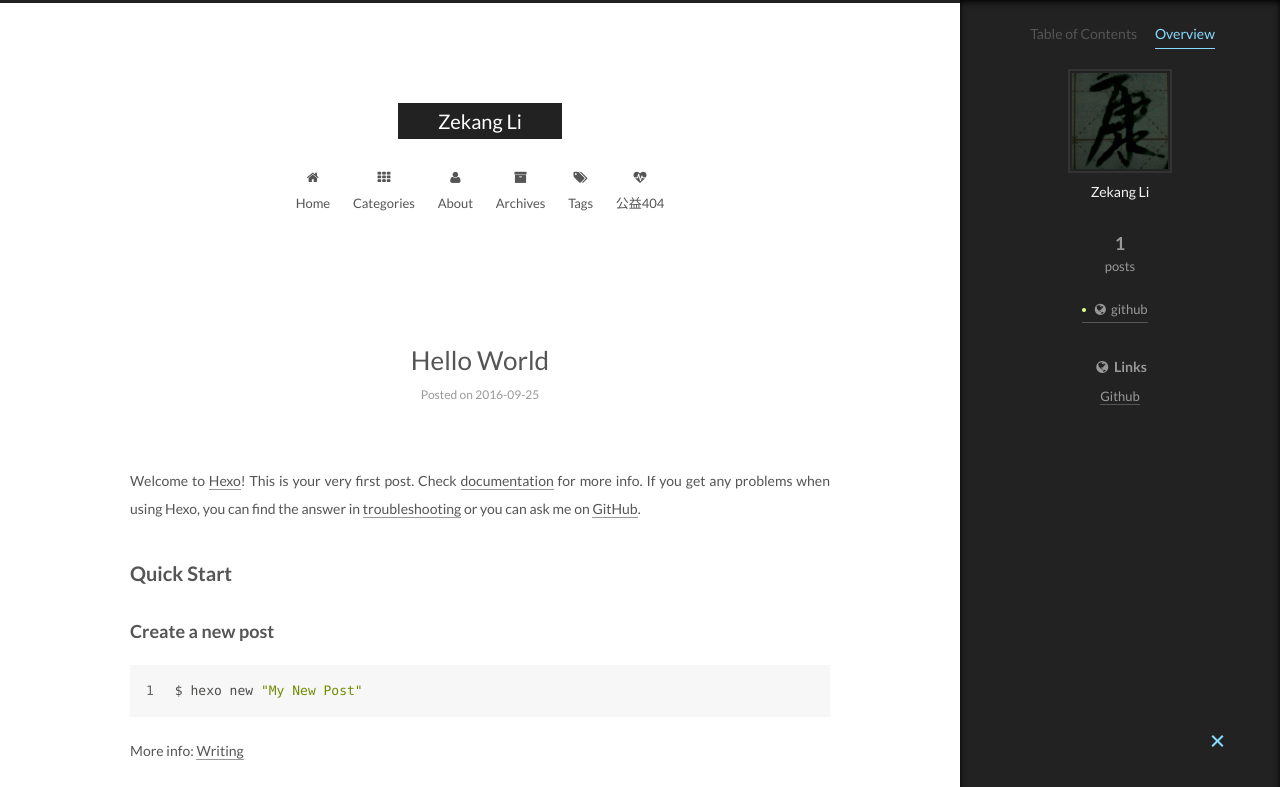
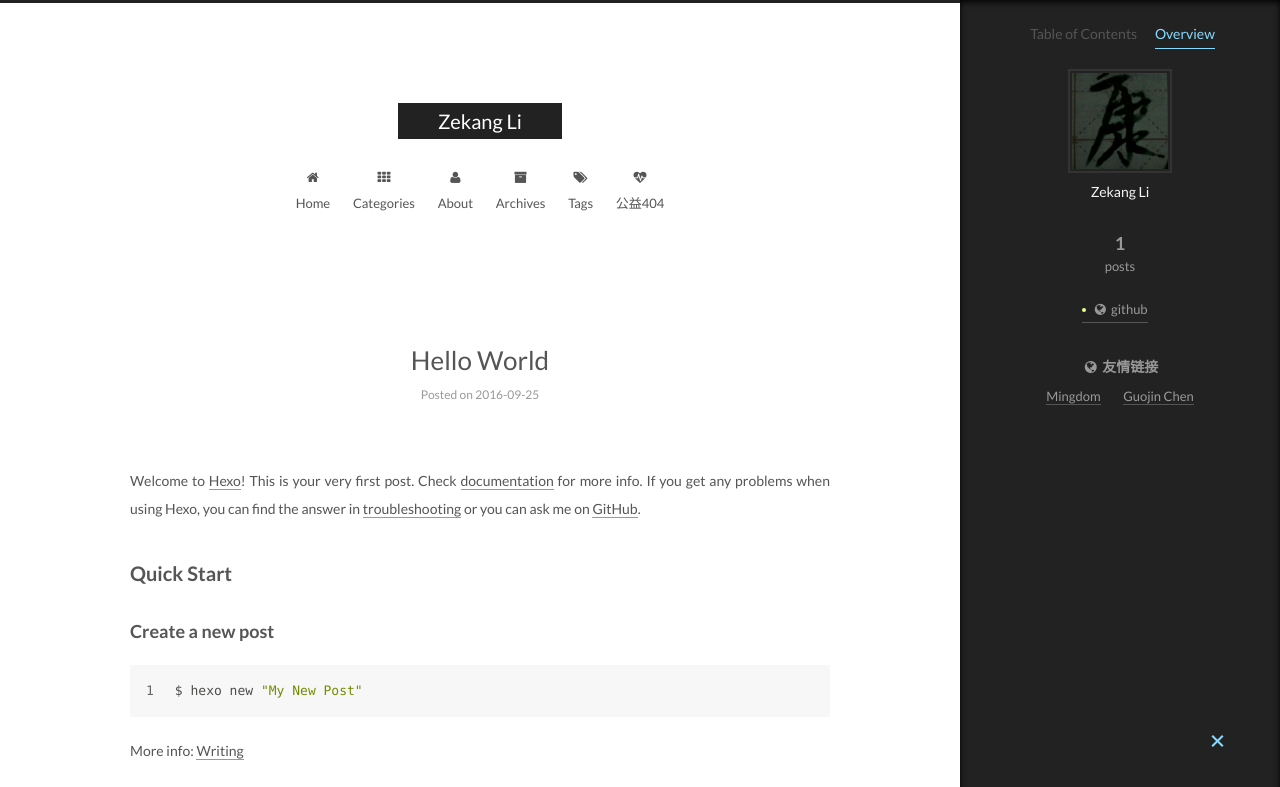
Before and after one commit to Spinozaaa/lizekang.github.io, a plain HTML site: page 2016/09/25/hello-world/index.html in a window 1280 px wide. Both pictures are taken after a click on the item "Overview". Shown: the top 787 px of the page. Drawn offline with Linux system fonts and the light colour scheme.

Commit message:
Site updated: 2016-10-04 13:05:30

```diff
--- a/2016/09/25/hello-world/index.html
+++ b/2016/09/25/hello-world/index.html
@@ -439,12 +439,16 @@ Quick">
           <div class="links-of-blogroll motion-element links-of-blogroll-inline">
             <div class="links-of-blogroll-title">
               <i class="fa  fa-fw fa-globe"></i>
-              Links
+              友情链接
             </div>
             <ul class="links-of-blogroll-list">
 
                 <li class="links-of-blogroll-item">
-                  <a href="https://www.github.com" title="Github" target="_blank">Github</a>
+                  <a href="http://mingdom.cn/blog" title="Mingdom" target="_blank">Mingdom</a>
+                </li>
+
+                <li class="links-of-blogroll-item">
+                  <a href="https://chenmo1996.github.io" title="Guojin Chen" target="_blank">Guojin Chen</a>
                 </li>
 
             </ul>
```
Also changed, not shown: about/index.html (+6 -2 lines), archives/2016/09/index.html (+6 -2 lines), archives/2016/index.html (+6 -2 lines), archives/index.html (+6 -2 lines), categories/index.html (+6 -2 lines), index.html (+6 -2 lines), tags/index.html (+6 -2 lines).
